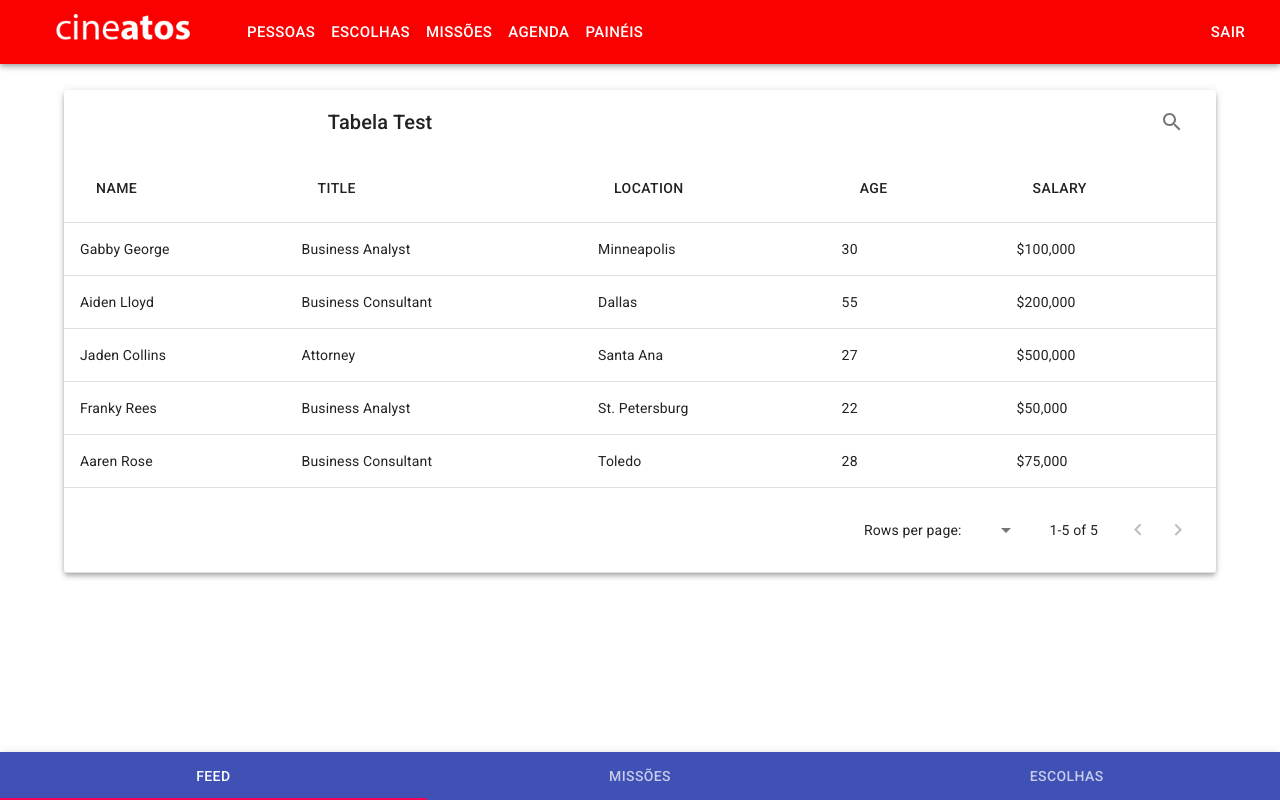
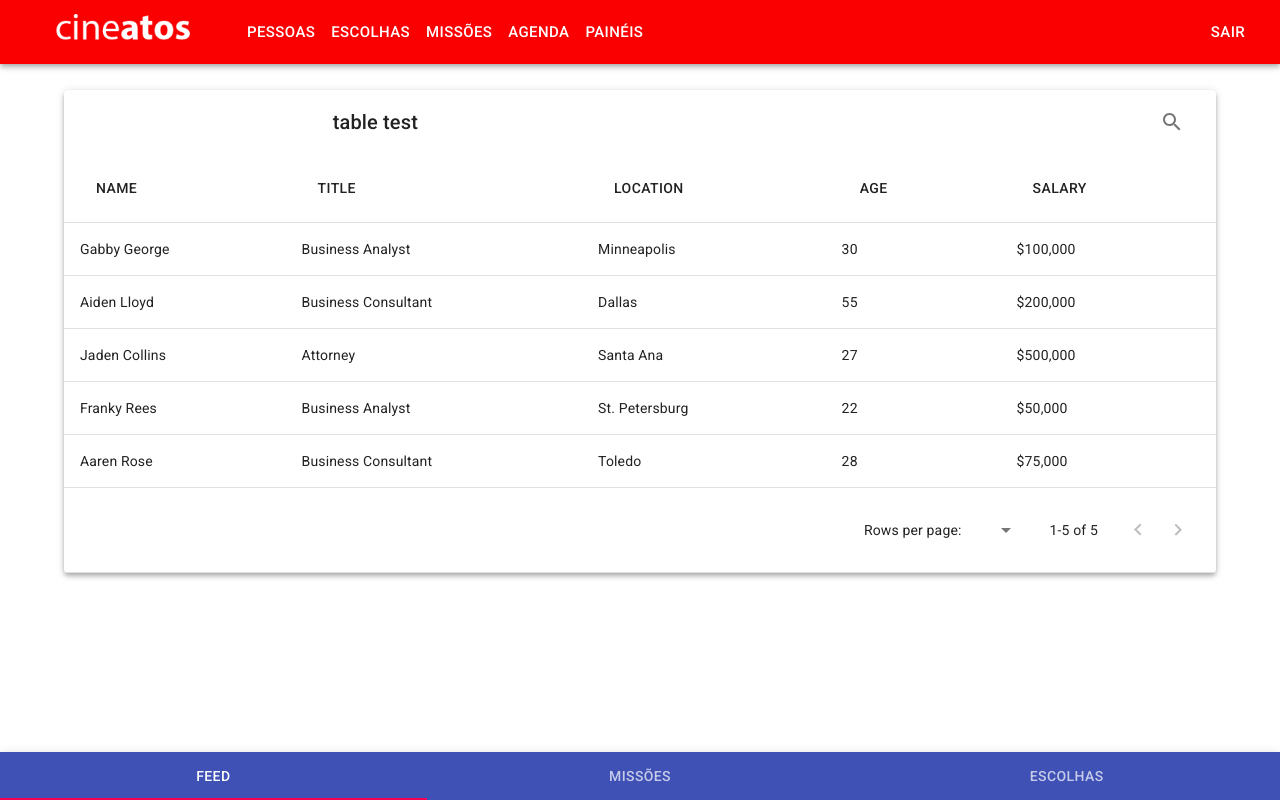
Before and after one commit to CompCult/cineAtos, a React (Create React App) app: page /pessoas in a window 1280 px wide. Built offline with nearby package versions, Linux system fonts and the light colour scheme.

Commit message:
iniciando tabela com usecontext

```diff
--- a/src/Routes.js
+++ b/src/Routes.js
@@ -1,7 +1,7 @@
 import React from 'react'
 import { Route, Switch } from 'react-router-dom'
 import Login from './screen/login/Login'
-import Pessoa from './screen/pessoa/Pessoa.js'
+import Person from './screen/person/Person.js'
 /*
 const PrivateRoute = ({ component: Component, ...rest }) => (
     <Route
@@ -50,7 +50,7 @@ const Routes = () => {
     return (
         <Switch>
             <Route exact path = '/login' component = {() => <Login/>}/>
-            <Route  path = '/pessoas' component = {() => <Pessoa/>}/>
+            <Route  path = '/pessoas' component = {() => <Person/>}/>
             <Route path = '/escolhas' component = {TopicsEscolhas}/>
             <Route path = '/missoes' component = {TopicsMissoes}/>
             <Route path = '/eventos' component = {TopicsMissoesAgenda}/>
--- /dev/null
+++ b/src/components/MyContext.js
@@ -0,0 +1,2 @@
+import React from 'react'
+export default React.createContext(0)
--- a/src/components/Table.js
+++ b/src/components/Table.js
@@ -1,29 +1,11 @@
-import React from "react";
+import React, { useContext } from "react";
 import MUIDataTable from "mui-datatables"
 import './Components.css'
-export default class App extends React.Component {
-  render() {
-    const columns = [
-      {
-        name: "Name",
-        options: {
-          filter: true,
-          sort: true
-        }
-      },
-      "Title",
-      "Location",
-      "Age",
-      "Salary"
-    ];
+import MyContext from "./MyContext";
 
-    const data = [
-      ["Gabby George", "Business Analyst", "Minneapolis", 30, "$100,000"],
-      ["Aiden Lloyd", "Business Consultant", "Dallas", 55, "$200,000"],
-      ["Jaden Collins", "Attorney", "Santa Ana", 27, "$500,000"],
-      ["Franky Rees", "Business Analyst", "St. Petersburg", 22, "$50,000"],
-      ["Aaren Rose", "Business Consultant", "Toledo", 28, "$75,000"]
-    ];
+function Table() {
+
+  const value = useContext(MyContext)
 
   const options = {
     filterType: "dropdown",
@@ -61,12 +43,13 @@ export default class App extends React.Component {
   return (
     <div className='tableComponent'>
       <MUIDataTable
-          title={"Tabela Test"}
-          data={data}
-          columns={columns}
+        title={value.title}
+        data={value.data}
+        columns={value.columns}
         options={options}
       />
     </div>
   );
 }
-}
+
+export default Table
--- /dev/null
+++ b/src/screen/person/Person.js
@@ -0,0 +1,42 @@
+import React from 'react'
+import Table from '../../components/Table.js'
+import MyContext from '../../components/MyContext.js'
+
+function Person() {
+
+  const dataTable = {
+        title : 'table test',
+        columns : [
+            {
+            name: "Name",
+            options: {
+                filter: true,
+                sort: true
+            }
+            },
+            "Title",
+            "Location",
+            "Age",
+            "Salary"
+        ],
+
+        data : [
+            ["Gabby George", "Business Analyst", "Minneapolis", 30, "$100,000"],
+            ["Aiden Lloyd", "Business Consultant", "Dallas", 55, "$200,000"],
+            ["Jaden Collins", "Attorney", "Santa Ana", 27, "$500,000"],
+            ["Franky Rees", "Business Analyst", "St. Petersburg", 22, "$50,000"],
+            ["Aaren Rose", "Business Consultant", "Toledo", 28, "$75,000"]
+        ]
+  }
+
+  return (
+
+    <div>
+         <MyContext.Provider value={dataTable}>
+            <Table/>
+         </MyContext.Provider>
+    </div>
+  );
+}
+
+export default Person
--- a/src/screen/pessoa/Pessoa.js
+++ /dev/null
@@ -1,29 +0,0 @@
-import React, { useState } from 'react'
-import { makeStyles } from '@material-ui/core/styles'
-import Table from './../../components/Table.js'
-
-const useStyles = makeStyles(theme => ({
-
-}))
-
-function Pessoa() {
-  const classes = useStyles()
-  const [anchorElEscolhas, setAnchorElEscolhas] = useState(null)
-
-  function handleProfileMenuOpenEscolhas(event) {
-    setAnchorElEscolhas(event.currentTarget)
-  }
-
-  function handleMenuCloseEscolhas() {
-    setAnchorElEscolhas(null)
-  }
-
-  return (
-
-    <div>
-      <Table/>
-    </div>
-  );
-}
-
-export default Pessoa
```
Lines whose indentation alone changed are shown as unchanged.
